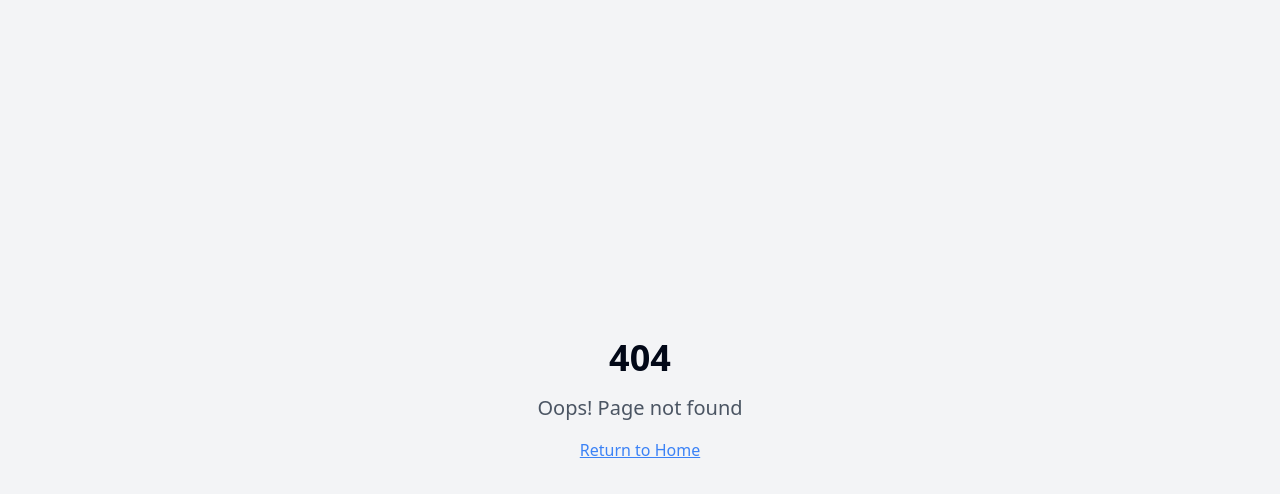
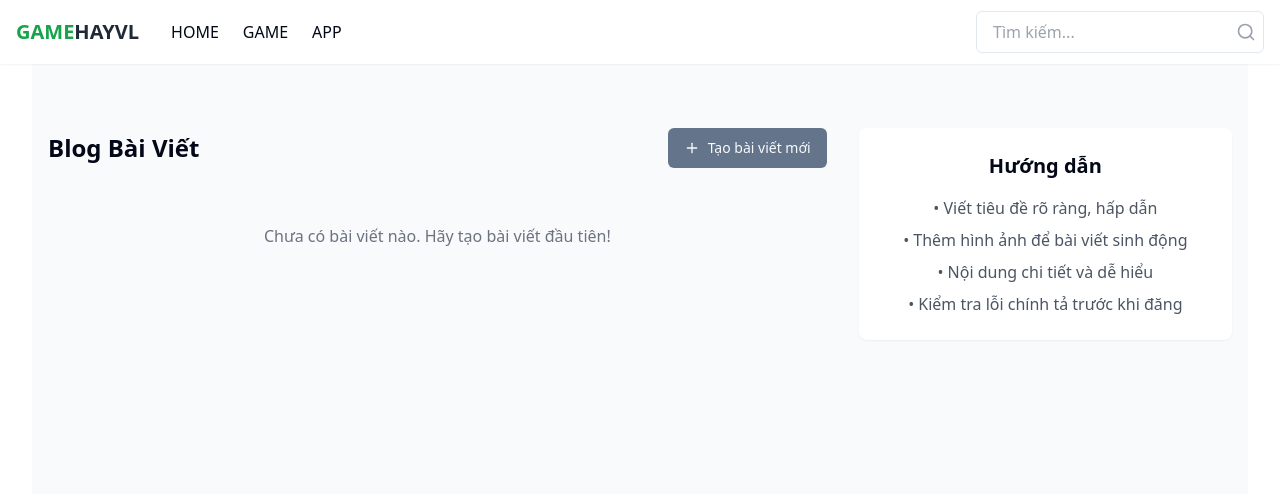
Before and after one commit to datyuno1409/forumiverse, a React (Vite) app: page /game/1/blog in a window 1280 px wide. Before the commit this address had no page. Shown: the top 494 px of the page. Built offline with nearby package versions, Linux system fonts and the light colour scheme.

Commit message:
Add game blog feature
Adds the ability to upload a blog post for each game.  This will likely involve adding new fields to the game data model and updating the UI to support blog post creation and display.

```diff
--- a/src/App.tsx
+++ b/src/App.tsx
@@ -1,27 +1,20 @@
-import { Toaster } from "@/components/ui/toaster";
-import { Toaster as Sonner } from "@/components/ui/sonner";
-import { TooltipProvider } from "@/components/ui/tooltip";
-import { QueryClient, QueryClientProvider } from "@tanstack/react-query";
-import { BrowserRouter, Routes, Route } from "react-router-dom";
+
+import { BrowserRouter as Router, Routes, Route } from "react-router-dom";
 import Index from "./pages/Index";
-import NotFound from "./pages/NotFound";
+import GameBlog from "./pages/GameBlog";
+import { Toaster } from "./components/ui/toaster";
+import "./App.css";
 
-const queryClient = new QueryClient();
-
-const App = () => (
-  <QueryClientProvider client={queryClient}>
-    <TooltipProvider>
+function App() {
+  return (
+    <Router>
+      <Routes>
+        <Route path="/" element={<Index />} />
+        <Route path="/game/:gameId/blog" element={<GameBlog />} />
+      </Routes>
       <Toaster />
-      <Sonner />
-      <BrowserRouter>
-        <Routes>
-          <Route path="/" element={<Index />} />
-          {/* ADD ALL CUSTOM ROUTES ABOVE THE CATCH-ALL "*" ROUTE */}
-          <Route path="*" element={<NotFound />} />
-        </Routes>
-      </BrowserRouter>
-    </TooltipProvider>
-  </QueryClientProvider>
-);
+    </Router>
+  );
+}
 
 export default App;
--- /dev/null
+++ b/src/components/BlogPostForm.tsx
@@ -0,0 +1,52 @@
+
+import React from "react";
+import { Button } from "./ui/button";
+import { Card } from "./ui/card";
+import { Label } from "./ui/label";
+import { Input } from "./ui/input";
+import { Textarea } from "./ui/textarea";
+
+interface BlogPostFormProps {
+  gameId: number;
+  onSubmit: (formData: FormData) => void;
+}
+
+const BlogPostForm = ({ gameId, onSubmit }: BlogPostFormProps) => {
+  const handleSubmit = (e: React.FormEvent<HTMLFormElement>) => {
+    e.preventDefault();
+    const formData = new FormData(e.currentTarget);
+    formData.append('gameId', gameId.toString());
+    onSubmit(formData);
+  };
+
+  return (
+    <Card className="p-6">
+      <form onSubmit={handleSubmit} className="space-y-4">
+        <div>
+          <Label htmlFor="title">Tiêu đề</Label>
+          <Input id="title" name="title" required placeholder="Nhập tiêu đề bài viết..." />
+        </div>
+
+        <div>
+          <Label htmlFor="image">Hình ảnh</Label>
+          <Input id="image" name="image" type="file" accept="image/*" />
+        </div>
+
+        <div>
+          <Label htmlFor="content">Nội dung</Label>
+          <Textarea
+            id="content"
+            name="content"
+            required
+            placeholder="Nhập nội dung bài viết..."
+            className="min-h-[200px]"
+          />
+        </div>
+
+        <Button type="submit" className="w-full">Đăng bài</Button>
+      </form>
+    </Card>
+  );
+};
+
+export default BlogPostForm;
--- /dev/null
+++ b/src/components/BlogPostView.tsx
@@ -0,0 +1,37 @@
+
+import React from "react";
+import { Card, CardHeader, CardContent } from "./ui/card";
+import { BlogPost } from "../types/blog";
+
+interface BlogPostViewProps {
+  post: BlogPost;
+}
+
+const BlogPostView = ({ post }: BlogPostViewProps) => {
+  return (
+    <Card className="mb-6">
+      <CardHeader>
+        <h2 className="text-2xl font-bold">{post.title}</h2>
+        <div className="text-sm text-gray-500">
+          Đăng bởi {post.author} • {post.createdAt}
+        </div>
+      </CardHeader>
+      <CardContent>
+        {post.image && (
+          <img
+            src={post.image}
+            alt={post.title}
+            className="w-full h-auto rounded-lg mb-4 object-cover"
+          />
+        )}
+        <div className="prose max-w-none">
+          {post.content.split('\n').map((paragraph, index) => (
+            <p key={index} className="mb-4">{paragraph}</p>
+          ))}
+        </div>
+      </CardContent>
+    </Card>
+  );
+};
+
+export default BlogPostView;
--- a/src/components/PostCard.tsx
+++ b/src/components/PostCard.tsx
@@ -1,11 +1,12 @@
 
 import React from "react";
+import { Link } from "react-router-dom";
 import { Card, CardHeader, CardContent, CardFooter } from "./ui/card";
-import { Avatar, AvatarFallback, AvatarImage } from "./ui/avatar";
 import { Button } from "./ui/button";
-import { MessageSquare, ThumbsUp } from "lucide-react";
+import { MessageSquare, BookOpen } from "lucide-react";
 
 interface PostCardProps {
+  id: number;
   title: string;
   content: string;
   author: {
@@ -13,19 +14,14 @@ interface PostCardProps {
     avatar?: string;
   };
   commentsCount: number;
-  likesCount: number;
   createdAt: string;
 }
 
-const PostCard = ({ title, content, author, commentsCount, likesCount, createdAt }: PostCardProps) => {
+const PostCard = ({ id, title, content, author, commentsCount, createdAt }: PostCardProps) => {
   return (
-    <Card className="w-full hover:shadow-lg transition-all duration-300 animate-fade-up">
+    <Card className="w-full hover:shadow-lg transition-all duration-300">
       <CardHeader className="flex flex-row items-center space-x-4">
-        <Avatar>
-          <AvatarImage src={author.avatar} />
-          <AvatarFallback>{author.name[0]}</AvatarFallback>
-        </Avatar>
-        <div className="flex flex-col">
+        <div className="flex-1">
           <h3 className="text-lg font-semibold text-secondary">{title}</h3>
           <p className="text-sm text-muted-foreground">
             Posted by {author.name} • {createdAt}
@@ -40,10 +36,12 @@ const PostCard = ({ title, content, author, commentsCount, likesCount, createdAt
           <MessageSquare className="h-4 w-4" />
           <span>{commentsCount} Comments</span>
         </Button>
-        <Button variant="ghost" className="flex items-center space-x-2">
-          <ThumbsUp className="h-4 w-4" />
-          <span>{likesCount} Likes</span>
-        </Button>
+        <Link to={`/game/${id}/blog`}>
+          <Button variant="outline" className="flex items-center space-x-2">
+            <BookOpen className="h-4 w-4" />
+            <span>Xem Blog</span>
+          </Button>
+        </Link>
       </CardFooter>
     </Card>
   );
--- /dev/null
+++ b/src/pages/GameBlog.tsx
@@ -0,0 +1,85 @@
+
+import React, { useState } from "react";
+import { useParams } from "react-router-dom";
+import Navigation from "../components/Navigation";
+import BlogPostForm from "../components/BlogPostForm";
+import BlogPostView from "../components/BlogPostView";
+import { Button } from "../components/ui/button";
+import { Plus } from "lucide-react";
+import { BlogPost } from "../types/blog";
+
+const GameBlog = () => {
+  const { gameId } = useParams();
+  const [isCreating, setIsCreating] = useState(false);
+  const [posts, setPosts] = useState<BlogPost[]>([]);
+
+  const handleSubmit = (formData: FormData) => {
+    // In a real app, this would be an API call
+    const newPost: BlogPost = {
+      id: posts.length + 1,
+      gameId: Number(gameId),
+      title: formData.get('title') as string,
+      content: formData.get('content') as string,
+      author: "Admin", // This would come from auth
+      createdAt: new Date().toLocaleDateString("vi-VN"),
+      image: formData.get('image') ? URL.createObjectURL(formData.get('image') as File) : undefined
+    };
+
+    setPosts([newPost, ...posts]);
+    setIsCreating(false);
+  };
+
+  return (
+    <div className="min-h-screen bg-gray-50">
+      <Navigation />
+
+      <main className="container mx-auto px-4 pt-24">
+        <div className="grid grid-cols-12 gap-8">
+          <div className="col-span-12 lg:col-span-8">
+            <div className="flex justify-between items-center mb-6">
+              <h1 className="text-2xl font-bold">Blog Bài Viết</h1>
+              <Button
+                onClick={() => setIsCreating(!isCreating)}
+                className="flex items-center gap-2"
+              >
+                <Plus className="h-4 w-4" />
+                Tạo bài viết mới
+              </Button>
+            </div>
+
+            {isCreating && (
+              <div className="mb-8">
+                <BlogPostForm gameId={Number(gameId)} onSubmit={handleSubmit} />
+              </div>
+            )}
+
+            <div className="space-y-6">
+              {posts.map(post => (
+                <BlogPostView key={post.id} post={post} />
+              ))}
+              {posts.length === 0 && !isCreating && (
+                <div className="text-center text-gray-500 py-8">
+                  Chưa có bài viết nào. Hãy tạo bài viết đầu tiên!
+                </div>
+              )}
+            </div>
+          </div>
+
+          <div className="col-span-12 lg:col-span-4">
+            <div className="bg-white p-6 rounded-lg shadow-sm sticky top-24">
+              <h2 className="text-xl font-bold mb-4">Hướng dẫn</h2>
+              <ul className="space-y-2 text-gray-600">
+                <li>• Viết tiêu đề rõ ràng, hấp dẫn</li>
+                <li>• Thêm hình ảnh để bài viết sinh động</li>
+                <li>• Nội dung chi tiết và dễ hiểu</li>
+                <li>• Kiểm tra lỗi chính tả trước khi đăng</li>
+              </ul>
+            </div>
+          </div>
+        </div>
+      </main>
+    </div>
+  );
+};
+
+export default GameBlog;
--- /dev/null
+++ b/src/types/blog.ts
@@ -0,0 +1,10 @@
+
+export interface BlogPost {
+  id: number;
+  gameId: number;
+  title: string;
+  content: string;
+  author: string;
+  createdAt: string;
+  image?: string;
+}
```
